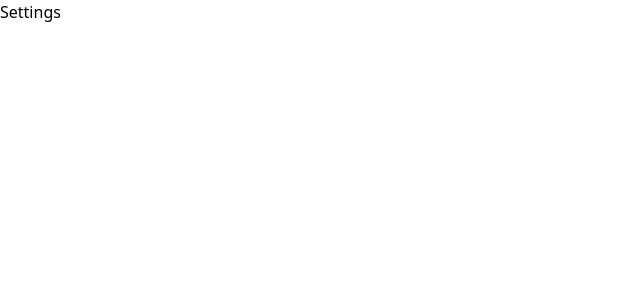
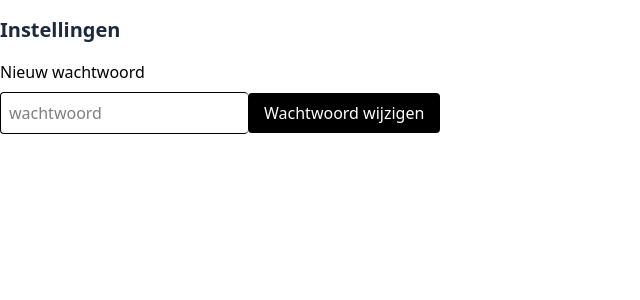
Before and after one commit to gmeijerwebdesign/csu, a Next.js app: page /settings in a window 1280 px wide. Shown: the top 300 px of the page, without its empty margins (0-640 px from the left). Built offline with nearby package versions, Linux system fonts and the light colour scheme; no server answers.

Commit message:
🐈 Started working on notifications functionality

```diff
--- a/src/app/api/create-product/route.js
+++ b/src/app/api/create-product/route.js
@@ -6,8 +6,9 @@ export async function POST(req) {
   const supabase = await createClient();
   const body = await req.json();
 
-  const {  title, serialnumber, message, amount, organisation_id } =
-    body;
+  const { title, serialnumber, message, amount, organisation_id } = body;
+
+  const messageToInsert = message?.trim() === "" ? "n.v.t" : message;
 
   const isCSU = organisation_id === 13;
   const table = isCSU ? "csu_inventory" : "organisation_inventory";
@@ -15,7 +16,13 @@ export async function POST(req) {
 
   const { data, error } = await supabase
     .from(table)
-    .insert({ title, serialnumber, message, amount, organisation_id })
+    .insert({
+      title,
+      serialnumber,
+      message: messageToInsert,
+      amount,
+      organisation_id,
+    })
     .select();
 
   if (error) {
--- a/src/app/blocks/formModal.js
+++ b/src/app/blocks/formModal.js
@@ -14,7 +14,7 @@ export default function FormModal({
     title: "",
     serialnumber: "",
     message: "",
-    amount: 0,
+    amount: 1,
     organisation_id: profile.organisation_id,
   });
   useEffect(() => {
@@ -24,7 +24,7 @@ export default function FormModal({
         title: e.title || "",
         serialnumber: e.serialnumber || "",
         message: e.message || "",
-        amount: e.amount || 0,
+        amount: e.amount || 1,
         organisation_id: profile.organisation_id,
       });
     } else if (mode === "add") {
@@ -32,7 +32,7 @@ export default function FormModal({
         title: "",
         serialnumber: "",
         message: "",
-        amount: 0,
+        amount: 1,
         organisation_id: profile.organisation_id,
       });
     }
@@ -177,7 +177,7 @@ export default function FormModal({
             value={formData.amount}
             onChange={handleChange}
             className="w-full border border-gray-300 rounded px-3 py-2"
-            min={0}
+            min={1}
             required
           />
         </div>
--- a/src/app/blocks/header.js
+++ b/src/app/blocks/header.js
@@ -1,6 +1,8 @@
 import { IoMdMail } from "react-icons/io";
 import { FaBell } from "react-icons/fa6";
-export default function Header({ user, profile }) {
+import { useState } from "react";
+export default function Header({ user, profile, handleNavigation }) {
+  const [isNotification, setIsNotification] = useState(true);
   const date = new Date();
   const year = date.getFullYear();
   const month = date.getMonth();
@@ -24,8 +26,10 @@ export default function Header({ user, profile }) {
           </span>
         </p>
 
-        <IoMdMail className="text-[17px]" />
-        <FaBell className="text-[17px]" />
+        <FaBell
+          className={`text-[17px] ${isNotification ? "text-amber-500" : ""}`}
+          onClick={() => handleNavigation("notes")}
+        />
       </div>
     </div>
   );
--- a/src/app/blocks/sidebar.js
+++ b/src/app/blocks/sidebar.js
@@ -21,13 +21,9 @@ export default function SideBar({ handleNavigation, user, profile }) {
 
   const menuItems = [
     { label: "Inventarisadministratie", value: "home", icon: <SlCalender /> },
+
     {
-      label: "Organisatiebeheer",
-      value: "Organisatiebeheer",
-      icon: <FaCircleInfo />,
-    },
-    {
-      label: "Settings",
+      label: "Instellingen",
       value: "Settings",
       icon: <IoMdSettings />,
     },
@@ -36,11 +32,18 @@ export default function SideBar({ handleNavigation, user, profile }) {
   ];
 
   if (profile.organisation_id === 13) {
-    menuItems.push({
-      label: "admin",
-      value: "admin",
-      icon: <RiAdminFill />,
-    });
+    menuItems.push(
+      {
+        label: "admin",
+        value: "admin",
+        icon: <RiAdminFill />,
+      },
+      {
+        label: "Organisatiebeheer",
+        value: "Organisatiebeheer",
+        icon: <FaCircleInfo />,
+      }
+    );
   }
 
   return (
--- a/src/app/components/MainLayout.js
+++ b/src/app/components/MainLayout.js
@@ -8,12 +8,10 @@ import Header from "../blocks/header";
 import Banner from "../blocks/banner";
 import Settings from "../settings/page";
 import Organization from "../organisation/page";
-import { createClient } from "../utils/supabase/client";
 import Admin from "../admin/page";
-
+import Notes from "../notes/page.js";
 export default function MainLayout({ user, products, profile, organisations }) {
   const [currentNav, setCurrentNav] = useState("home");
-  const supabase = createClient();
 
   const handleNavigation = (nav) => {
     setCurrentNav(nav);
@@ -34,6 +32,8 @@ export default function MainLayout({ user, products, profile, organisations }) {
         return home;
       case "Settings":
         return <Settings />;
+      case "notes":
+        return <Notes />;
       case "admin":
         return <Admin organisations={organisations} />;
       case "Organisatiebeheer":
@@ -57,7 +57,11 @@ export default function MainLayout({ user, products, profile, organisations }) {
         profile={profile}
       />
       <div className="flex flex-col w-full max-w-full">
-        <Header user={user} profile={profile} />
+        <Header
+          user={user}
+          profile={profile}
+          handleNavigation={handleNavigation}
+        />
         <Banner />
         <div className="p-4 bg-[rgb(243,243,244)] w-full ">
           {displayScreen(currentNav)}
--- a/src/app/globals.css
+++ b/src/app/globals.css
@@ -51,7 +51,7 @@
 
 @keyframes glow {
   0% {
-    background-color: white;
+    background-color: rgba(162, 255, 185, 0.104);
   }
   50% {
     background-color: var(--color-gray-50);
--- /dev/null
+++ b/src/app/notes/page.js
@@ -0,0 +1,3 @@
+export default function Notes() {
+  return <div>Notess</div>;
+}
--- a/src/app/settings/page.js
+++ b/src/app/settings/page.js
@@ -1,5 +1,60 @@
-import React from "react";
+"use client";
+
+import { useState } from "react";
+import { useRouter } from "next/navigation";
+import { createClient } from "@/app/utils/supabase/client";
 
 export default function Settings() {
-  return <div>Settings</div>;
+  const [password, setPassword] = useState("");
+  const [message, setMessage] = useState("");
+  const [loading, setLoading] = useState(false);
+  const router = useRouter();
+  const supabase = createClient();
+
+  const handlePasswordChange = async (e) => {
+    e.preventDefault();
+    setLoading(true);
+
+    const { error } = await supabase.auth.updateUser({
+      password: password,
+    });
+
+    if (error) {
+      setMessage("Fout bij wijzigen wachtwoord: " + error.message);
+    } else {
+      setMessage("Wachtwoord succesvol gewijzigd.");
+      setPassword("");
+    }
+
+    setLoading(false);
+  };
+
+  return (
+    <div>
+      <div className="flex justify-between">
+        <h1 className="py-4 font-bold text-xl text-slate-800">Instellingen</h1>
+      </div>
+      <form onSubmit={handlePasswordChange}>
+        <label className="block mb-2 font-medium">Nieuw wachtwoord</label>
+        <input
+          type="password"
+          className=" border p-2 rounded mb-4 border-r-0 "
+          value={password}
+          placeholder="wachtwoord"
+          onChange={(e) => setPassword(e.target.value)}
+          required
+        />
+
+        <button
+          type="submit"
+          className="bg-black text-white px-4 py-2 rounded hover:bg-gray-800"
+          disabled={loading}
+        >
+          {loading ? "Bezig..." : "Wachtwoord wijzigen"}
+        </button>
+      </form>
+
+      {message && <p className="mt-4 text-sm text-gray-700">{message}</p>}
+    </div>
+  );
 }
```
